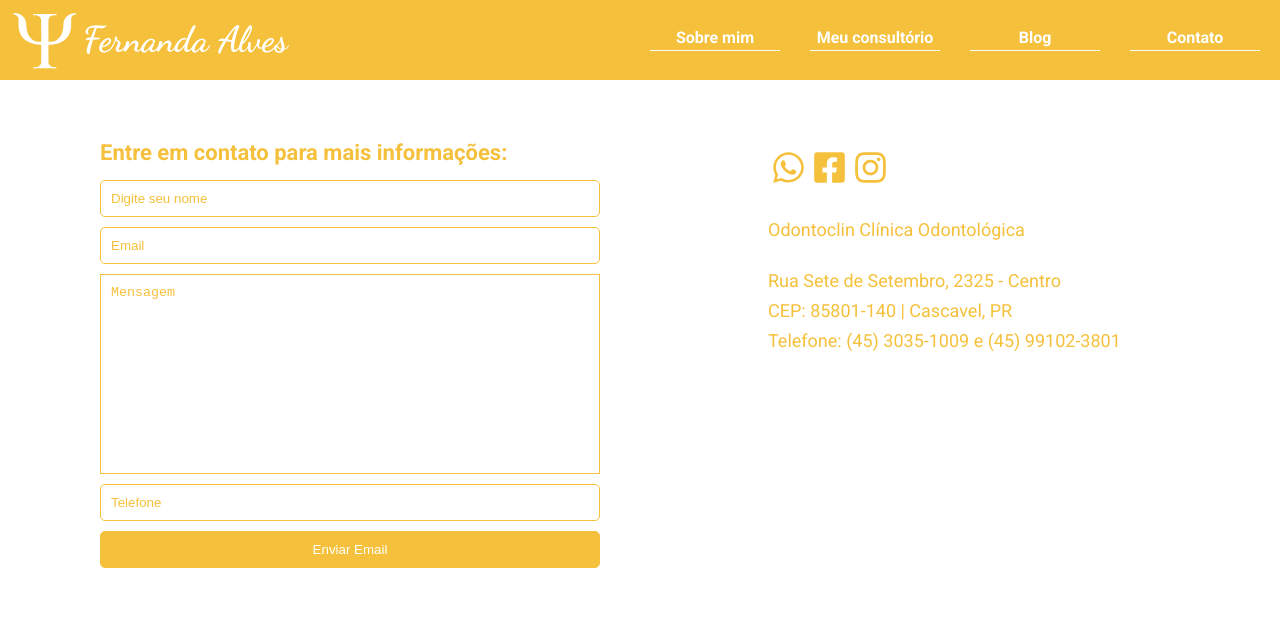
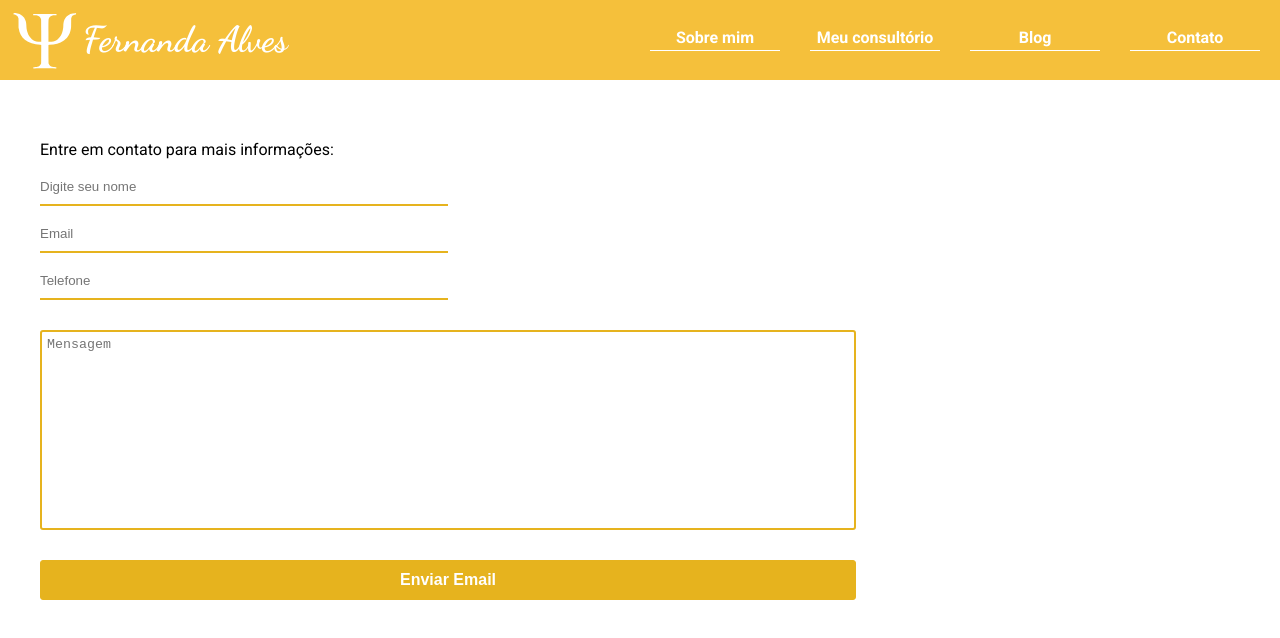
Before and after one commit to hyperyuri/psicfernanda.com.br, a React (Create React App) app: page /contato in a window 1280 px wide. Shown: the top 638 px of the page. Built offline with nearby package versions, Linux system fonts and the light colour scheme.

Commit message:
WIP - Editing Contact page layout

```diff
--- a/src/pages/Contact/index.js
+++ b/src/pages/Contact/index.js
@@ -12,11 +12,11 @@ function Contact() {
           <p>Entre em contato para mais informações:</p>
           <input type="text" placeholder="Digite seu nome" />
           <input type="email" placeholder="Email" />
+          <input type="text" placeholder="Telefone" />
           <textarea type="text" placeholder="Mensagem" />
-          <input type="text" placeholder="Telefone" />
           <button type="submit">Enviar Email</button>
         </div>
-        <div className="otherInfor">
+        {/* <div className="otherInfor">
           <ul className="logos">
             <li>
               <a
@@ -48,7 +48,7 @@ function Contact() {
             <li>CEP: 85801-140 | Cascavel, PR</li>
             <li>Telefone: (45) 3035-1009 e (45) 99102-3801</li>
           </ul>
-        </div>
+        </div> */}
       </div>
     </>
   );
--- a/src/pages/Contact/styles.css
+++ b/src/pages/Contact/styles.css
@@ -3,97 +3,44 @@
 
 div.contactContainer {
     display: flex;
-    width: 100%;
-    max-height: 100%;
-    justify-content: space-between;
-    flex-direction: row;
-    align-content: flex-start;
-    align-items: flex-start;
-    padding: 60px 100px;
-
+    font-family: Roboto, sans-serif;
+    width: 70%;
+    padding: 60px 40px;
 }
 
 div.inputable {
+    width: 100%;
     display: flex;
     flex-direction: column;
 }
 
-.inputable input {
-    width: 500px;
+div.inputable input {
+    border: none;
     margin-top: 10px;
-    padding: 10px;
-    border-radius: 5px;
-    border: 1px solid #F5C03B;
-    background: #ffffff;
+    border-bottom: 2px solid #e6b31e ;
+    padding: 10px 0;
+    width: 50%;
 }
 
-.inputable p {
-    font-size: 22px;
-    font-weight: bold;
-    text-align: left;
-    font-family: Roboto;
-    color: #F5C03B;
-    padding-bottom: 5px;
-}
-
-.inputable button {
-    width: 500px;
-    margin-top: 10px;
-    padding: 10px;
-    border-radius: 5px;
-    border: 1px solid #F5C03B;
-    color: white;
-    background: #F5C03B;
-    cursor: pointer;
-}
-
-.inputable button:hover {
-    opacity: 0.8;
-    transform: translateY(-1px);
-    transition: all 0.2s;
-}
-
-.inputable textarea {
-    width: 500px;
-    margin-top: 10px;
-    padding: 10px;
-    border: 1px solid #F5C03B;
+div.inputable textarea {
+    border: 2px solid #e6b31e ;
+    width: 100%;
+    padding: 5px;
     height: 200px;
+    border-radius: 3px;
+    margin: 30px 0;
     resize: none;
 }
 
-
-.inputable ::placeholder {
-color: #F5C03B;
-text-align: left;
-}
-
-div.otherInfor{
-    position: absolute;
-    left: 60%;
-    font-size: 14px;
-    font-family: Roboto;
-}
-.otherInfor ul {
-    list-style: none;
-    font-size: 18px;
-    text-align: left;
-    font-family: Roboto;
-    color: #F5C03B;
-}
-
-.otherInfor ul li {
-    line-height: 30px;
-}
+div.inputable  button {
+    border:1px solid #e6b31e ;
+    background: #e6b31e;
+    font-size: 16px;
+    font-weight: bold;
+    border-radius: 3px;
+    color: white;
+    padding: 10px;
+    cursor: pointer;
 
 
-.logos {
-    display: flex;
-    padding-top: 10px;
 }
-.otherInfor a {
-    color: #F5C03B;
-    font-size: 35px;
-    flex-direction: row;
-    padding: 3px;
-}
```
